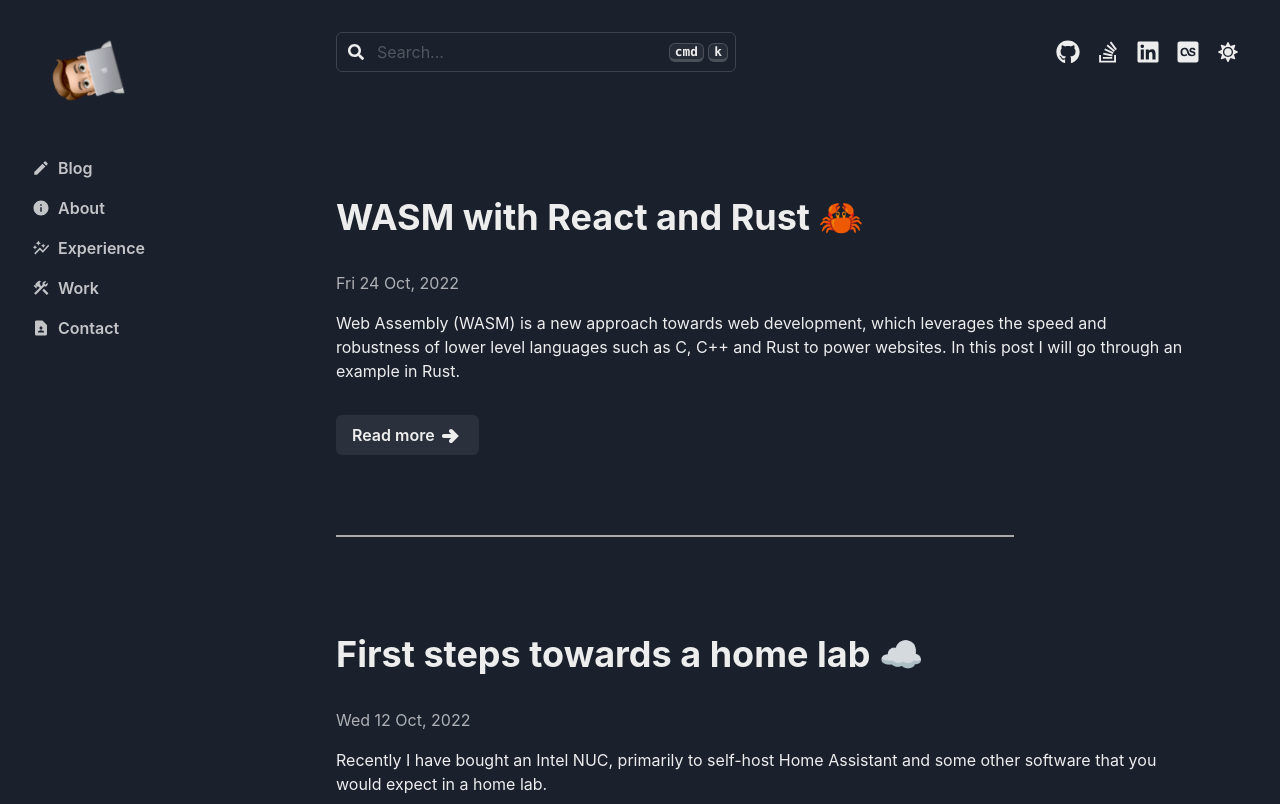
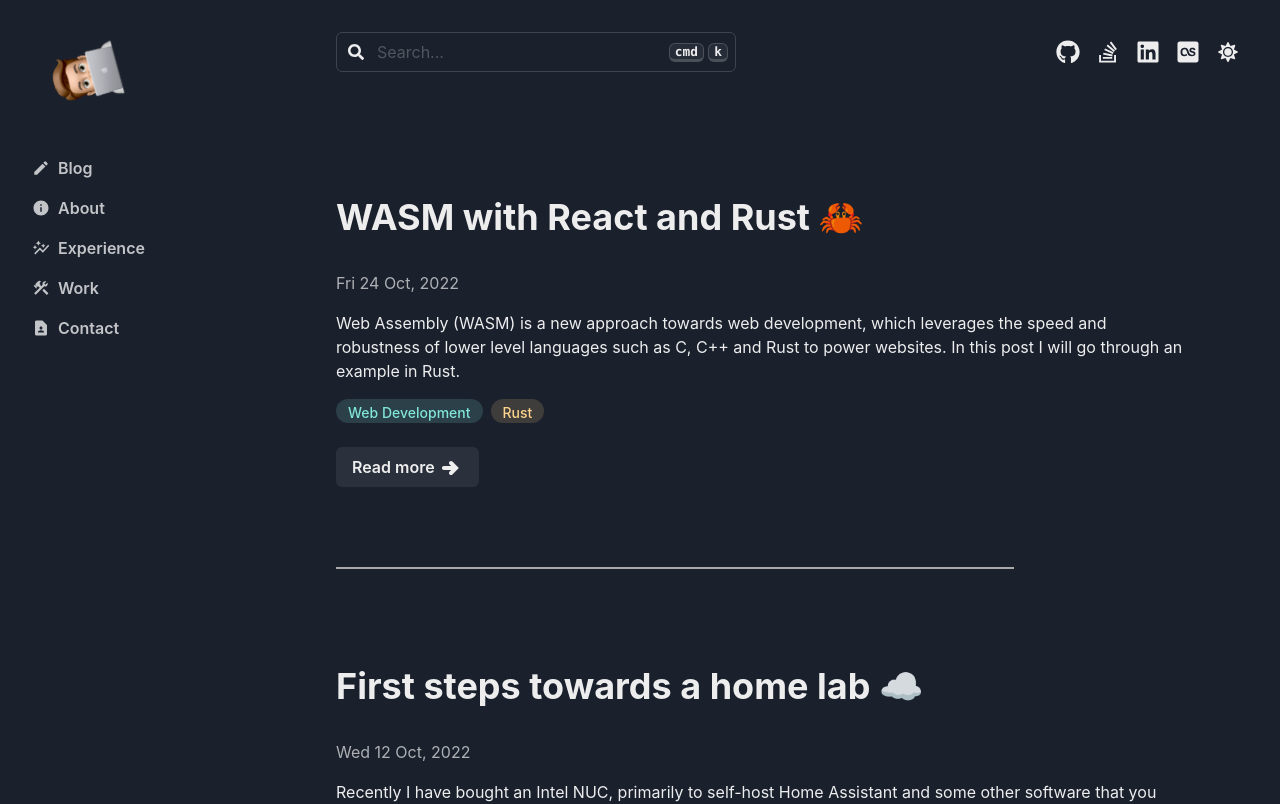
Before and after one commit to danielsteman/vite-blog, a React (Vite) app: page / in a window 1280 px wide. Shown: the top 804 px of the page. Built offline with nearby package versions, Linux system fonts and the light colour scheme.

Commit message:
:sparkles: added tags

```diff
--- a/src/components/BlogPreview.tsx
+++ b/src/components/BlogPreview.tsx
@@ -1,12 +1,12 @@
 import React from 'react';
 import {
-  Avatar,
-  Box, Button, Tag, TagLabel, Text, useColorModeValue, VStack,
+  Box, Button, Text, useColorModeValue, VStack,
 } from '@chakra-ui/react';
 import { TiArrowRightThick } from 'react-icons/ti';
 import { Link } from 'react-router-dom';
 import { IBlog } from '../shared/repo.interface';
 import PageTitle from './PageTitle';
+import BlogTags from './BlogTags';
 
 const BlogPreview: React.FC<IBlog> = ({
   id, title, date, text, tags,
@@ -18,20 +18,15 @@ const BlogPreview: React.FC<IBlog> = ({
       <Text py={4} opacity="70%">
         {date}
       </Text>
-      <Text>{text}</Text>
+      <Text mb={4}>{text}</Text>
       <VStack alignItems="left">
+        <BlogTags tags={tags} />
         <Link to={`/blog/${id}`}>
-          <Button mt={8} py={1}>
+          <Button mt={4} py={1}>
             <Text mr={1}>Read more</Text>
             <TiArrowRightThick size={24} />
           </Button>
         </Link>
-        {tags.map((tag): any => {
-          <Tag size="lg" colorScheme="red" borderRadius="full" width="fit-content">
-            <Avatar size="xs" ml={-1} mr={2} />
-            <TagLabel>{tag}</TagLabel>
-          </Tag>;
-        })}
       </VStack>
       <Box h={0.5} width="80%" bg={bg} my={20} />
     </Box>
--- /dev/null
+++ b/src/components/BlogTags.tsx
@@ -0,0 +1,30 @@
+import React from 'react';
+import {
+  Tag, TagLabel, HStack,
+} from '@chakra-ui/react';
+
+interface Props {
+  tags: string[]
+}
+
+interface ColorMap { [key:string]: string; }
+
+const BlogTags: React.FC<Props> = ({ tags }) => {
+  const tagsColors: ColorMap = {
+    'Web Development': 'teal',
+    DevOps: 'red',
+    'Internet of Things': 'blue',
+    Rust: 'orange',
+  };
+  return (
+    <HStack>
+      {tags.map((tag: string) => (
+        <Tag size="md" colorScheme={tagsColors[tag]} borderRadius="full" width="fit-content" px={3} py={1}>
+          <TagLabel mb={-1}>{tag}</TagLabel>
+        </Tag>
+      ))}
+    </HStack>
+  );
+};
+
+export default BlogTags;
--- a/src/routes/Blog.tsx
+++ b/src/routes/Blog.tsx
@@ -31,7 +31,7 @@ const Blog = () => {
       title: 'WASM with React and Rust 🦀',
       date: 'Fri 24 Oct, 2022',
       text: 'Web Assembly (WASM) is a new approach towards web development, which leverages the speed and robustness of lower level languages such as C, C++ and Rust to power websites. In this post I will go through an example in Rust.',
-      tags: ['Web Development'],
+      tags: ['Web Development', 'Rust'],
     },
   ];
   return (
```
